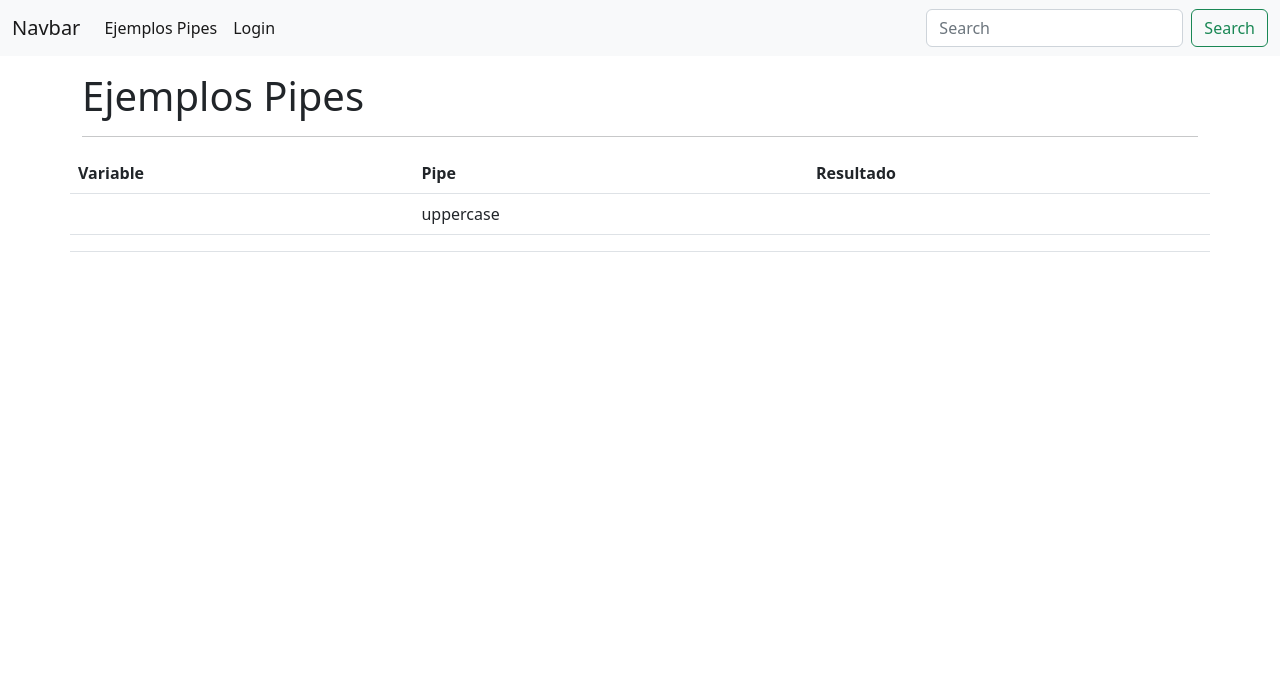
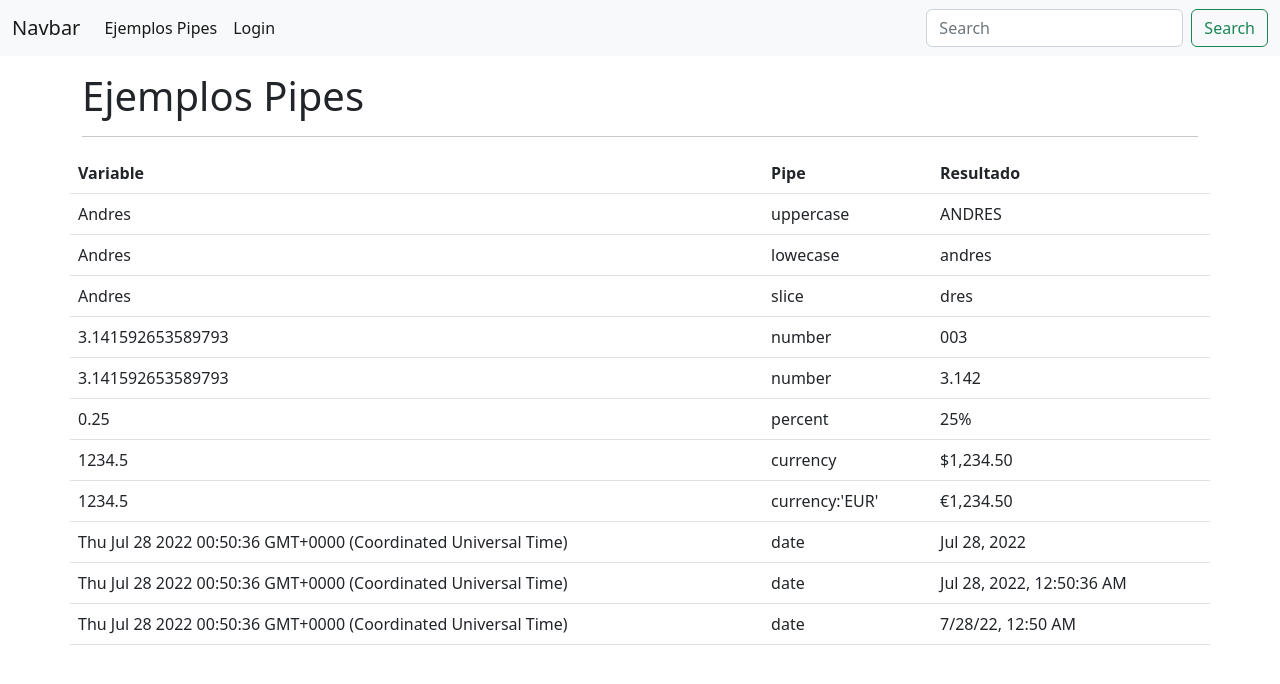
Before and after one commit to andresherrera17/proyecto-heroes-d3, an Angular app: page /pipes in a window 1280 px wide. Shown: the top 684 px of the page. Built offline with nearby package versions, Linux system fonts and the light colour scheme.

Commit message:
tabla pipes

```diff
--- a/src/app/ejemplos-pipes/ejemplos-pipes.component.html
+++ b/src/app/ejemplos-pipes/ejemplos-pipes.component.html
@@ -12,14 +12,59 @@
     </thead>
     <tbody>
        <tr>
-        <td></td>
+        <td>{{ nombre }} </td>
         <td>uppercase</td>
-        <td></td>
+        <td>{{ nombre | uppercase }}</td>
        </tr>
        <tr>
-        <td></td>
-        <td></td>
-        <td></td>
+        <td>{{ nombre }}</td>
+        <td>lowecase</td>
+        <td>{{ nombre | lowercase }}</td>
+       </tr>
+       <tr>
+        <td>{{ nombre }}</td>
+        <td>slice</td>
+        <td>{{ nombre | slice:2 }}</td>
+       </tr>
+       <tr>
+        <td>{{ PI }}</td>
+        <td>number</td>
+        <td>{{ PI | number:'3.0-0' }}</td>
+       </tr>
+       <tr>
+        <td>{{ PI }}</td>
+        <td>number</td>
+        <td>{{ PI | number:'1.2' }}</td>
+       </tr>
+       <tr>
+        <td>{{ porcentaje }}</td>
+        <td>percent</td>
+        <td>{{ porcentaje | percent }}</td>
+       </tr>
+       <tr>
+        <td>{{ salario }}</td>
+        <td>currency</td>
+        <td>{{ salario | currency }}</td>
+       </tr>
+       <tr>
+        <td>{{ salario }}</td>
+        <td>currency:'EUR'</td>
+        <td>{{ salario | currency:'EUR' }}</td>
+       </tr>
+       <tr>
+        <td>{{ fecha }}</td>
+        <td>date</td>
+        <td>{{ fecha | date }}</td>
+       </tr>
+       <tr>
+        <td>{{ fecha }}</td>
+        <td>date</td>
+        <td>{{ fecha | date:'medium' }}</td>
+       </tr>
+       <tr>
+        <td>{{ fecha }}</td>
+        <td>date</td>
+        <td>{{ fecha | date:'short' }}</td>
        </tr>
     </tbody>
   </table>
--- a/src/app/ejemplos-pipes/ejemplos-pipes.component.ts
+++ b/src/app/ejemplos-pipes/ejemplos-pipes.component.ts
@@ -7,6 +7,12 @@ import { Component, OnInit } from '@angular/core';
 })
 export class EjemplosPipesComponent implements OnInit {
 
+  nombre:string = "Andres";
+  PI:number = Math.PI;
+  porcentaje: number = 0.25;
+  salario:number = 1234.5;
+  fecha:Date = new Date();
+
   constructor() { }
 
   ngOnInit(): void {
```
